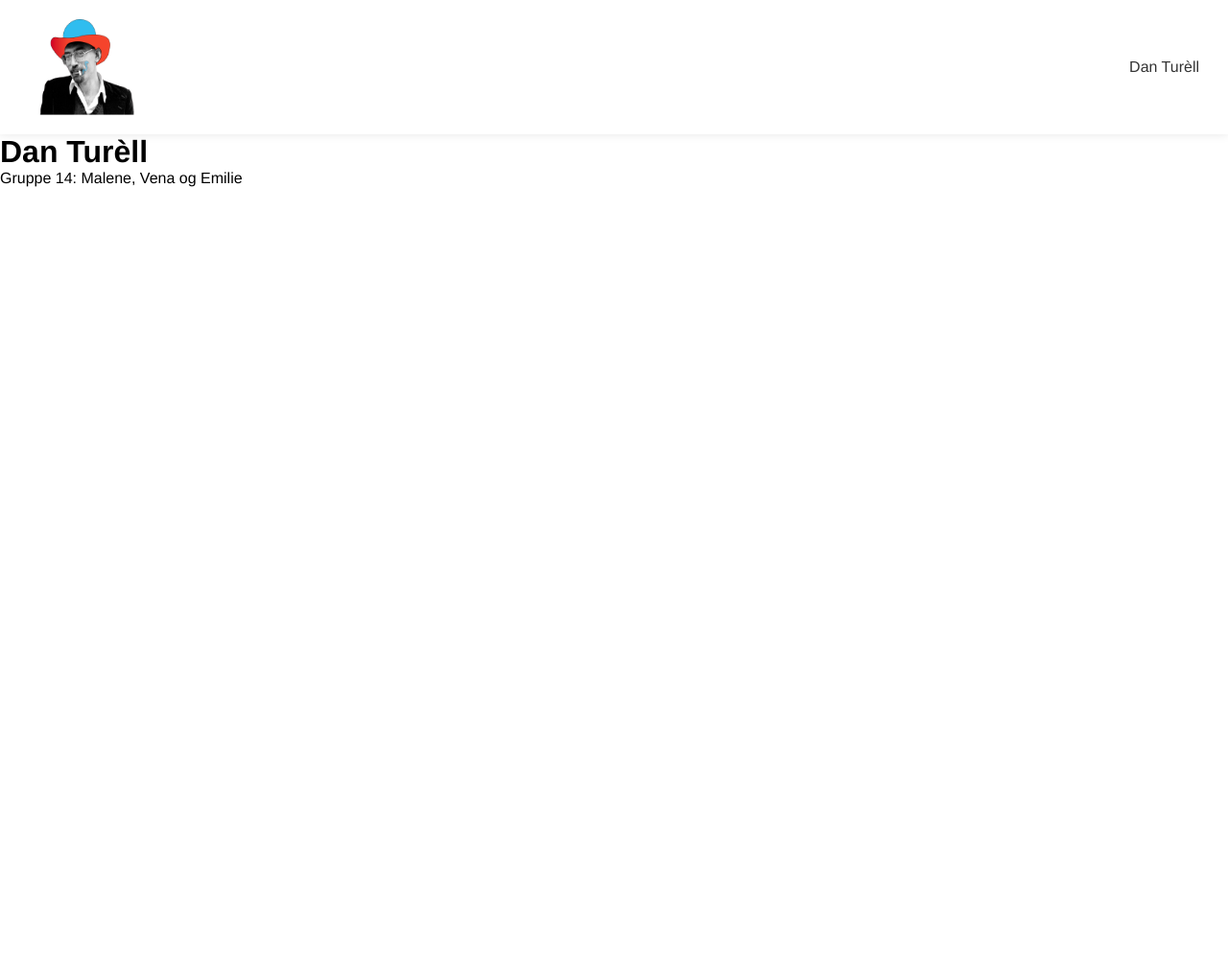
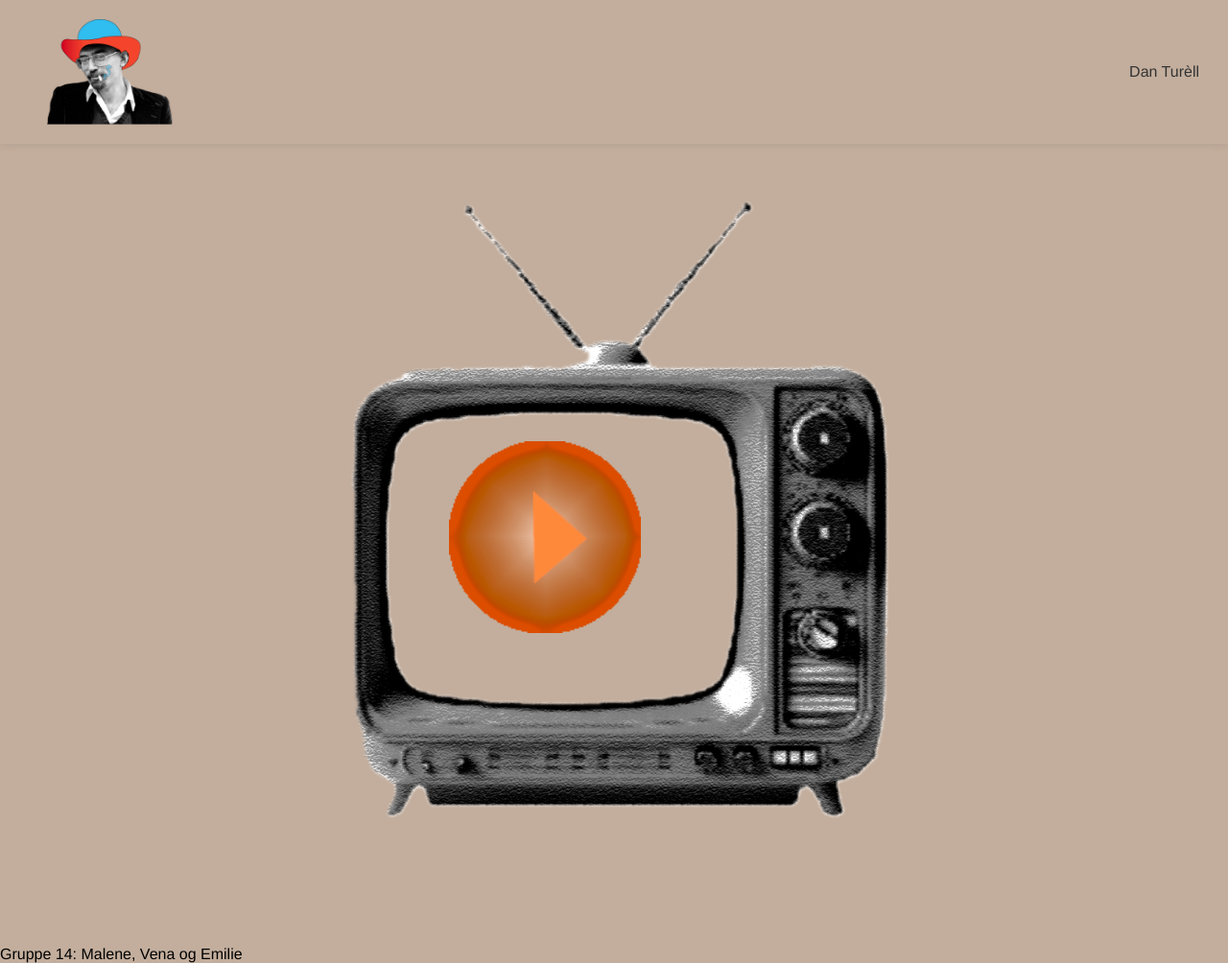
Before and after one commit to emve0001/Danturell, a plain HTML site: page index.html in a window 1280 px wide. Shown: the whole page at 96% size. Before the commit the page ends 800 px from the top, so only its background shows below. Drawn offline with Linux system fonts and the light colour scheme.

Commit message:
sidste ændringer

```diff
--- a/index.html
+++ b/index.html
@@ -37,9 +37,15 @@
         </nav>
     </header>
     <main>
-        <h1>Dan Turèll</h1>
-        <div>
+        <div class="tv">
+            <img src="/img/tv.webp" alt="tv">
         </div>
+        <div class="play">
+            <div class="play"> <a href="https://www.youtube.com/watch?v=qE5tmSXE-oE">
+                    <img src="/img/play.webp" alt="play"></div>
+            </a>
+        </div>
+
     </main>
 
     <footer>
--- a/menu.css
+++ b/menu.css
@@ -3,13 +3,13 @@ header {
   justify-content: space-between;
   align-items: center;
   padding: 20px;
-  background-color: #fff;
+  background-color: #c3ae9d;
   box-shadow: 0 0 10px rgba(0, 0, 0, 0.1);
 }
 
 .logo img {
-  width: 120px;
-  height: 100px;
+  width: 160px;
+  height: 110px;
 }
 
 nav {
@@ -35,7 +35,7 @@ nav {
 .menu a {
   display: block;
   padding: 10px;
-  color: #333;
+  color: #333333;
   text-decoration: none;
   transition: color 0.3s;
   text-align: end;
--- a/style.css
+++ b/style.css
@@ -12,7 +12,7 @@ img {
 }
 
 body {
-  background-color: white;
+  background-color: #c3ae9d;
   list-style: none;
 }
 
@@ -22,7 +22,7 @@ main {
 }
 
 footer {
-  background-color: white;
+  background-color: #c3ae9d;
   color: black;
 }
 
@@ -54,6 +54,30 @@ a {
 a:hover {
   color: red;
 }
+.tv {
+  width: 800px;
+  height: 800px;
+  z-index: 100;
+  position: relative;
+  margin: 0 auto;
+}
+
+.play img {
+  width: 200px;
+  height: 200px;
+  z-index: 120;
+  position: absolute;
+  top: 70%;
+  right: 40%;
+  transform: translate(-50%, -50%);
+}
+.play a {
+  display: inline-block;
+}
+
+.play a img {
+  cursor: pointer;
+}
 
 @media (min-width: 800px) {
 }
```
Also changed, not shown: img/play.webp (added), img/tv.webp (added).
